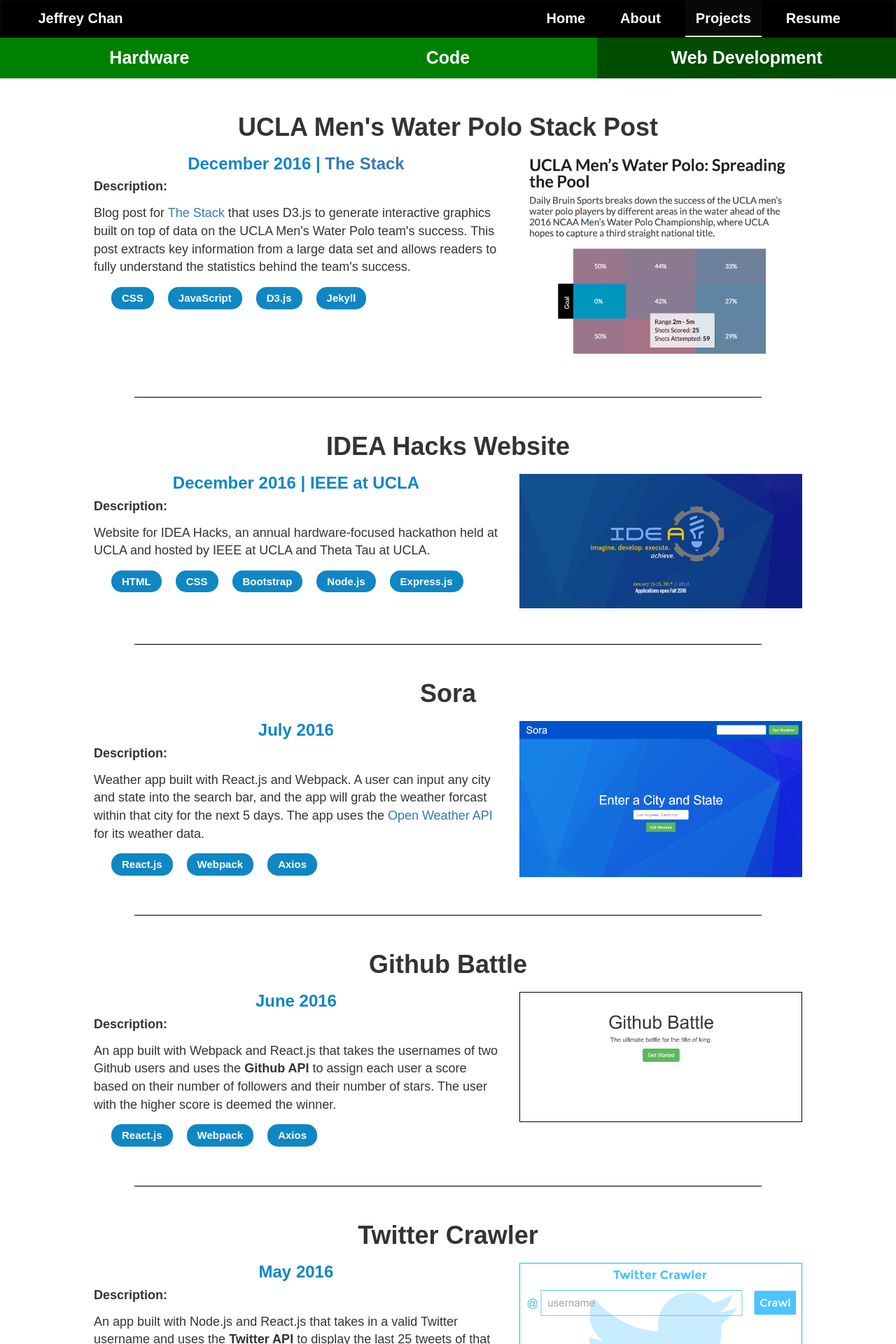
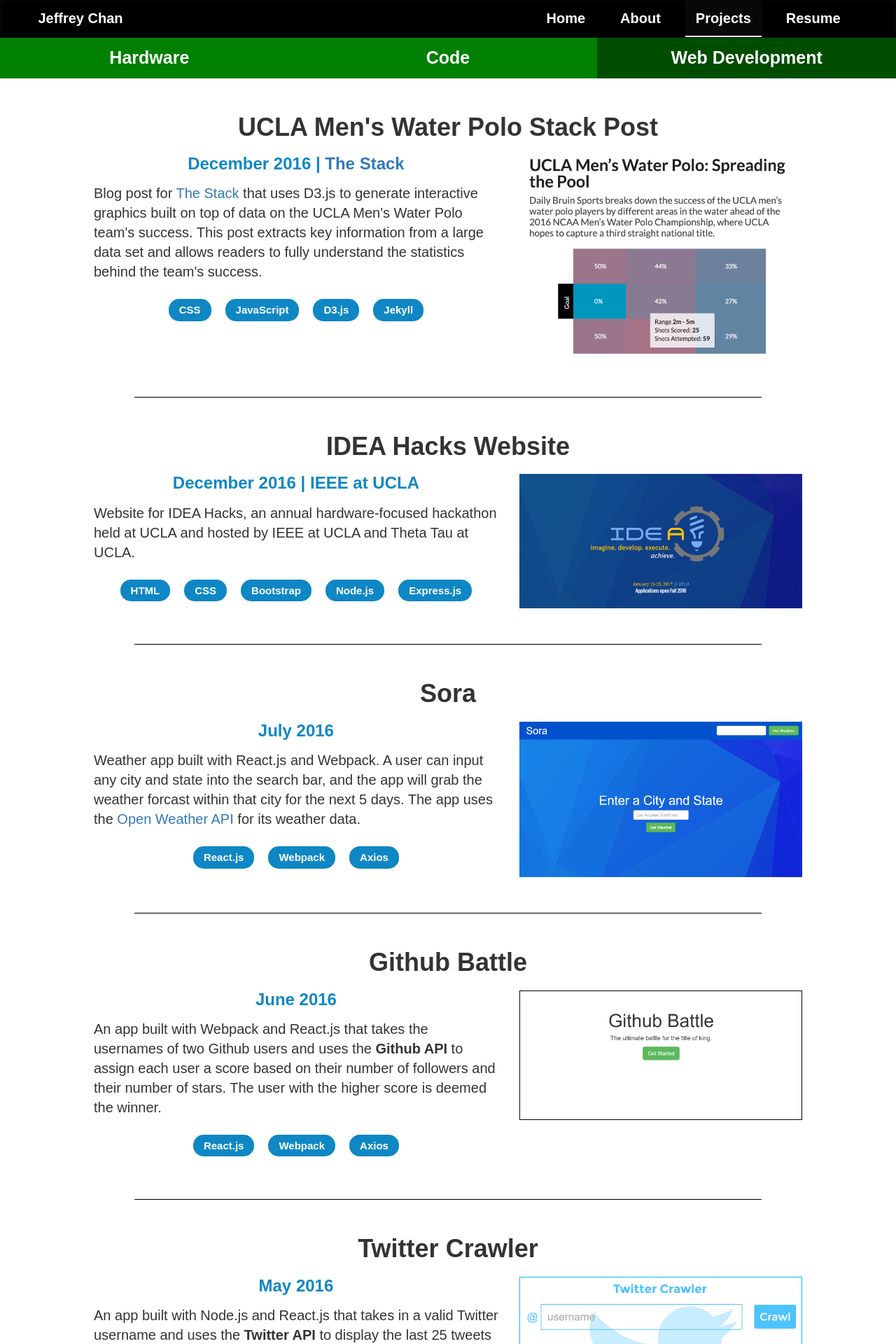
Before and after one commit to jeffreyxchan/jeffreyxchan.github.io, a Jekyll site: the page html/projects.html, which Jekyll copies as it is, in a window 1280 px wide. Shown: the top 1920 px of the page at 70% size. Built offline with Jekyll 4.4.1, drawn with Linux system fonts in a browser that asks for light colours; nearby versions of some CDN libraries; some of the changed text lies outside the part shown.

Commit message:
Fixed responsiveness

```diff
--- a/css/about.css
+++ b/css/about.css
@@ -38,7 +38,7 @@
 }
 
 .ribbon h2 {
-    width: 500px;
+    max-width: 500px;
     margin: 30px auto;
     padding: 15px 0;
     border-top: solid black 1px;
--- a/css/projects.css
+++ b/css/projects.css
@@ -67,12 +67,15 @@
 
 .project-container {
     padding: 30px 5%;
+    text-align: center;
 }
 
 @media (max-width: 992px) {
     img, #no-image, video {
-        display: none;
+/*        display: none;*/
         border-color: none;
+        max-width: 450px;
+        margin-top: 25px;
     }
 }
 
@@ -85,18 +88,15 @@
 
 .project-container h3 {
     text-align: center;
-}
-
-h3 {
     color: #0e87c4;
-}
-
-h3, h4 {
     font-weight: bold;
 }
 
 .project-container p {
-    font-size: 18px;
+    font-size: 20px;
+    text-align: left;
+    line-height: 1.4;
+    padding: 10px 0;
 }
 
 .description {
@@ -114,6 +114,12 @@
     font-size: 15px;
     font-weight: bold;
     color: white;
+}
+
+.skill-tags {
+    display: inline-block;
+    margin: 0 auto;
+    position: inherit;
 }
 
 /* MEDIA LINKS */
--- a/html/about.html
+++ b/html/about.html
@@ -3,6 +3,8 @@
 <head>
     <meta charset="utf-8">
     <title>Jeffrey Chan - About</title>
+    <meta name="viewport" content="width=device-width, initial-scale=1">
+
 
     <!-- jQuery -->
     <script src='https://cdnjs.cloudflare.com/ajax/libs/jquery/3.1.0/jquery.min.js'></script>
@@ -51,7 +53,7 @@
     <div class='container profile-container'>
         <div class='row'>
             <div class='profile-pic'>
-                <img src='../images/headshot.jpg' alt='Profile Picture' />
+                <img src='../images/officer-headshot.jpg' alt='Profile Picture' />
             </div>
         </div>
     </div>
--- a/html/projects.html
+++ b/html/projects.html
@@ -3,6 +3,7 @@
 <head>
     <meta charset="utf-8">
     <title>Projects - Jeffrey Chan</title>
+    <meta name="viewport" content="width=device-width, initial-scale=1">
 
     <!-- jQuery -->
     <script src='https://cdnjs.cloudflare.com/ajax/libs/jquery/3.1.0/jquery.min.js'></script>
@@ -74,7 +75,6 @@
             <h1>Natbus</h1>
             <div class='col-md-8'>
                 <h3>Completed May 2016 | IEEE at UCLA Open Project Space</h3>
-                <h4>Description:</h4>
                 <div class='description'>
                     <p>A small, self-driving vehicle that utilizes infrared light to sense a path of white tape beneath it, and uses PID control to navigate itself. The infrared emitting and sensing comes from the proximity sensor PCB constructed in the project below. It's powered with a Teensy LC microcontroller, 16 pin microchip, two motors, and 3.5 and 9 volt batteries.</p>
                 </div>
@@ -96,7 +96,6 @@
             <h1>Proximity Sensor</h1>
             <div class='col-md-6'>
                 <h3>Completed Mar 2016 | IEEE at UCLA Open Project Space</h3>
-                <h4>Description:</h4>
                 <div class='description'>
                     <p>A module that uses the reflection of IR light to detect how close an object is and brightens an LED. The closer an object is, the brighter the LED will shine. This was a two part project that included soldering a physical module (left) and designing and printing a PCB for it (right).</p>
                 </div>
@@ -123,7 +122,6 @@
             <h1>V.E.G.A.S</h1>
             <div class='col-md-8'>
                 <h3>Completed Jan 2016 | IEEE at UCLA Open Project Space</h3>
-                <h4>Description:</h4>
                 <div class='description'>
                     <p>V.E.G.A.S simulates a simple game similar to the casino games you might see in Las Vegas. Powered by a Teensy LC microcontroller, the three RGB LED's cycle through the colors red, blue, and green. Pressing the button in the middle stops the first LED from cycling and emits the color it stopped at. Pressing the button afterwards would similarly stop the second and the third LED's. The goal of the game is to get the three LED's to emit the same color. The three LED's then blink green (success) or red (fail) until the button is pressed again.</p>
                 </div>
@@ -144,7 +142,6 @@
             <h1>PIANO</h1>
             <div class='col-md-8'>
                 <h3>Completed Nov 2015 | IEEE at UCLA Open Project Space</h3>
-                <h4>Description:</h4>
                 <div class='description'>
                     <p>The PIANO project focused on creating a three-buttoned device that would emit three-different tones from the speaker, emulating a simple piano. The pitch of these tones could be adjusted by twisting the knob on the potentiometer. It just so happens that the three tones emitted from the buttons form a chord. My soldering skills also improved significantly from the 555 Blinker project.</p>
                 </div>
@@ -165,7 +162,6 @@
             <h1>555 Blinker</h1>
             <div class='col-md-8'>
                 <h3>Completed Nov 2015 | IEEE at UCLA Open Project Space</h3>
-                <h4>Description:</h4>
                 <div class='description'>
                     <p>This project consists of a very simple circuit that blinks an LED at a rate corresponding to the type of capacitor used. It was also my first time soldering components onto a PCB, which was pretty tricky. After completion, I achieved a deeper understanding of how electrical components are manufactured and put together through soldering.</p>
                 </div>
@@ -184,7 +180,7 @@
             <h1>Digital Synthesizer</h1>
             <div class='col-md-8'>
                 <h3>Completed Oct 2015 | IEEE at UCLA Open Project Space</h3>
-                <h4>Description:</h4>
+
                 <div class='description'>
                     <p>This project was my first project as a student of IEEE at UCLA OPS. It consisted of breadboarding a circuit that emits a sound from the speaker. The pitch of the sound varies based on the amount of light the attached photoresistors are exposed to. The more light it was exposed to, the higher of a frequency the speaker emitted. Having this project come to life really made me happy and inspired me to create more projects.</p>
                 </div>
@@ -207,7 +203,7 @@
             <h1>Cyber Spider</h1>
             <div class='col-md-8'>
                 <h3>Completed Mar 2016 | UCLA CS 32 Project 4</h3>
-                <h4>Description:</h4>
+
                 <div class='description'>
                     <p>This project revolved around creating an effective and efficient program that could crawl through a large number of computer log data and detect known malicious entities. The program also has the ability to discover new malicious entities associated with the already known malicious entities. The user then has the option to purge all associations within the log data that contain known malicious entities, emulating a sort of virus or attack defense program.</p>
                 </div>
@@ -232,7 +228,7 @@
             <h1>Frackman</h1>
             <div class='col-md-8'>
                 <h3>Completed Feb 2016 | UCLA CS 32 Project 3</h3>
-                <h4>Description:</h4>
+
                 <div class='description'>
                     <p>This project required us to program a small game. In this game, the player has to navigate the Frackman around an oil field until he finds all the barrels of oil, while also avoiding Protestors who want to stop the Frackman. We were provided with a code skeleton containing all the necessary assets to display and run the game and were tasked with programming all the superclasses and subclasses of the characters and objects within the game. Completing this project gave me a deeper understanding of proper object-oriented programming and how a game is constructed.</p>
                 </div>
@@ -260,7 +256,7 @@
             <h1>Rage Against the Robots</h1>
             <div class='col-md-8'>
                 <h3>Completed Jan 2016 | UCLA CS 32 Project 1</h3>
-                <h4>Description:</h4>
+
                 <div class='description'>
                     <p>This project required us to program a small console game. In this game, a character (indicated by the '@') is placed on a square grid among a swarm of robots (indicated by an 'R' or a number corresponding to the number of robots on that space) and has to defeat all the robots in order to win. If a robot happens to land on the same space as the character, then the player loses.</p>
                 </div>
@@ -284,7 +280,7 @@
             <h1>Rocks and Pebbles</h1>
             <div class='col-md-8'>
                 <h3>Completed Nov 2015 | UCLA CS 31 Project 5</h3>
-                <h4>Description:</h4>
+
                 <div class='description'>
                     <p>This project is small console game coded in C++. It's a word guessing game in which the program chooses a secret word 4-6 letters long (from a pre-selected list of words) and the player has to guess the word correctly in order to win. With each incorrect guess, the game informs the player of the number of correctly placed letters (rocks) and number of misplaced letters (pebbles) within their guess, and asks them to try again.</p>
                 </div>
@@ -310,7 +306,7 @@
             <h1>UCLA Men's Water Polo Stack Post</h1>
             <div class='col-md-7'>
                 <h3>December 2016 | <a href='http://stack.dailybruin.com/' target="_blank">The Stack</a></h3>
-                <h4>Description:</h4>
+
                 <div class='description'>
                     <p>Blog post for <a href='http://stack.dailybruin.com/' target="_blank">The Stack</a> that uses D3.js to generate interactive graphics built on top of data on the UCLA Men's Water Polo team's success. This post extracts key information from a large data set and allows readers to fully understand the statistics behind the team's success.</p>
                 </div>
@@ -336,7 +332,7 @@
             <h1>IDEA Hacks Website</h1>
             <div class='col-md-7'>
                 <h3>December 2016 | IEEE at UCLA</h3>
-                <h4>Description:</h4>
+
                 <div class='description'>
                     <p>Website for IDEA Hacks, an annual hardware-focused hackathon held at UCLA and hosted by IEEE at UCLA and Theta Tau at UCLA.</p>
                 </div>
@@ -362,7 +358,7 @@
             <h1>Sora</h1>
             <div class='col-md-7'>
                 <h3>July 2016</h3>
-                <h4>Description:</h4>
+
                 <div class='description'>
                     <p>Weather app built with React.js and Webpack. A user can input any city and state into the search bar, and the app will grab the weather forcast within that city for the next 5 days. The app uses the <a href='http://openweathermap.org/api' target='_blank'>Open Weather API</a> for its weather data.</p>
                 </div>
@@ -387,7 +383,7 @@
             <h1>Github Battle</h1>
             <div class='col-md-7'>
                 <h3>June 2016</h3>
-                <h4>Description:</h4>
+
                 <div class='description'>
                     <p>An app built with Webpack and React.js that takes the usernames of two Github users and uses the <b>Github API</b> to assign each user a score based on their number of followers and their number of stars. The user with the higher score is deemed the winner.</p>
                 </div>
@@ -412,7 +408,7 @@
             <h1>Twitter Crawler</h1>
             <div class='col-md-7'>
                 <h3>May 2016</h3>
-                <h4>Description:</h4>
+
                 <div class='description'>
                     <p>An app built with Node.js and React.js that takes in a valid Twitter username and uses the <b>Twitter API</b> to display the last 25 tweets of that Twitter user. This project exposed me to the React.js frontend framework and the concept of the MEAN/MERN stack in web development.</p>
                 </div>
@@ -438,7 +434,7 @@
             <h1>Presidential Campaign Donations Stack Post</h1>
             <div class='col-md-7'>
                 <h3>May 2016 | <a href='http://stack.dailybruin.com/' target="_blank">The Stack</a></h3>
-                <h4>Description:</h4>
+
                 <div class='description'>
                     <p>Blog post for <a href='http://stack.dailybruin.com/' target="_blank">The Stack</a> that uses D3.js to generate interactive charts and graphs on presidential campaign donation data from the UC system. Readers can get an in-depth look of which candidates UC employees and students favor the most.</p>
                 </div>
@@ -464,7 +460,7 @@
             <h1>threadly</h1>
             <div class='col-md-7'>
                 <h3>May 2016</h3>
-                <h4>Description:</h4>
+
                 <div class='description'>
                     <p>A simple interactive webpage built with HTML, Bootstrap, and jQuery that appends user input onto the top of a thread of comments on the page. It simulates the effect of writing down thoughts on scratch paper or a notepad.</p>
                 </div>
@@ -490,7 +486,7 @@
             <h1>Athleisure</h1>
             <div class='col-md-7'>
                 <h3>Feb 2016 | <a href='http://graphics.dailybruin.com/prime/' target="_blank">prime</a></h3>
-                <h4>Description:</h4>
+
                 <div class='description'>
                     <p>After joining Daily Bruin, this page was the first project I got to work on. I was placed on a development team and had a chance to practice my skills in HTML and CSS. <a href='http://graphics.dailybruin.com/prime/' target="_blank">prime</a> is Daily Bruin's magainze website. This page focused on how casually wearing athletic cloathing was quickly becoming the norm in today's culture.</p>
                 </div>
@@ -514,7 +510,7 @@
             <h1>Personal Website</h1>
             <div class='col-md-12'>
                 <h3>In Progress since Nov 2015</h3>
-                <h4>Description:</h4>
+
                 <div class='description'>
                     <p>This website was my first ever web development project. As I struggled to self-teach myself the basics of HTML and CSS, I figured that practicing my skills with a project and working towards a goal would be the fastest way for me to improve. The only idea I had at the time was to create a personal website for myself, and I've been adding features to it since. Soon after, I pushed myself to join other student organizations such as Daily Bruin and IEEE at UCLA in order to receive more opportunities to practice and learn from my peers. The projects shown above have been a result of my constant push to become a stronger developer.</p>
                 </div>
--- a/index.html
+++ b/index.html
@@ -4,6 +4,7 @@
 <head>
     <meta charset="utf-8">
 	<title>Jeffrey Chan</title>
+    <meta name="viewport" content="width=device-width, initial-scale=1">
 
     <!-- jQuery -->
     <script src='https://cdnjs.cloudflare.com/ajax/libs/jquery/3.1.0/jquery.min.js'></script>
@@ -59,7 +60,7 @@
         <div class='billboard-description'>
             <h1><b id='fillMe'></b></h1>
         </div>
-        <div class='social-media'>
+        <div class='social-media container-fluid'>
             <a href='https://twitter.com/jeffreyxchan' target='_blank'><i class='fa fa-twitter fa-4x' aria-hidden='true'></i></a>
             <a href='https://www.instagram.com/double_explosion/' target='_blank'><i class='fa fa-instagram fa-4x' aria-hidden='true'></i></a>
             <a href='https://www.linkedin.com/in/jeffreyschan' target='_blank'><i class='fa fa-linkedin-square fa-4x' aria-hidden='true'></i></a>
@@ -85,4 +86,4 @@
         <p>&copy; Jeffrey Chan</p>
     </div>
 </body>
-</html>
+</HTML>
```
Also changed, not shown: css/index.css (+20 -7 lines), images/officer-headshot.jpg (added).
